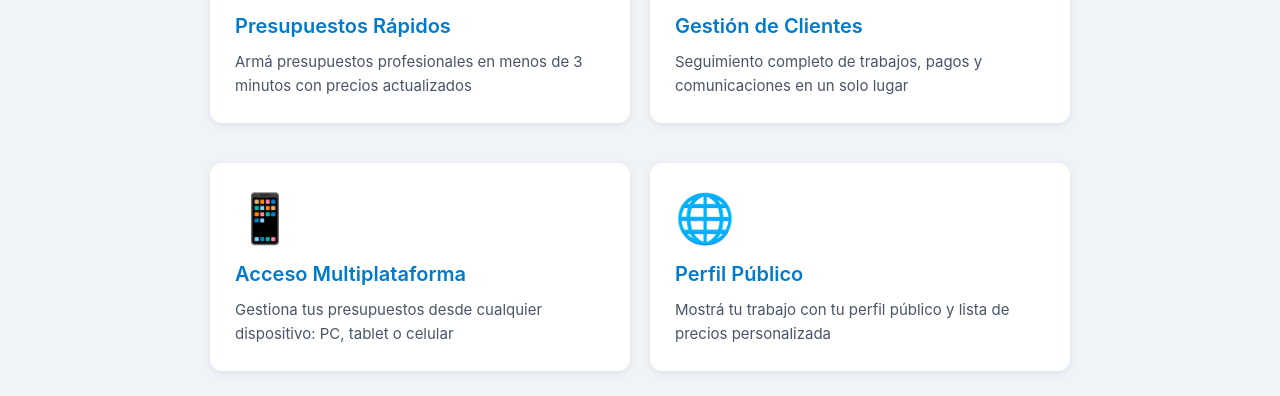
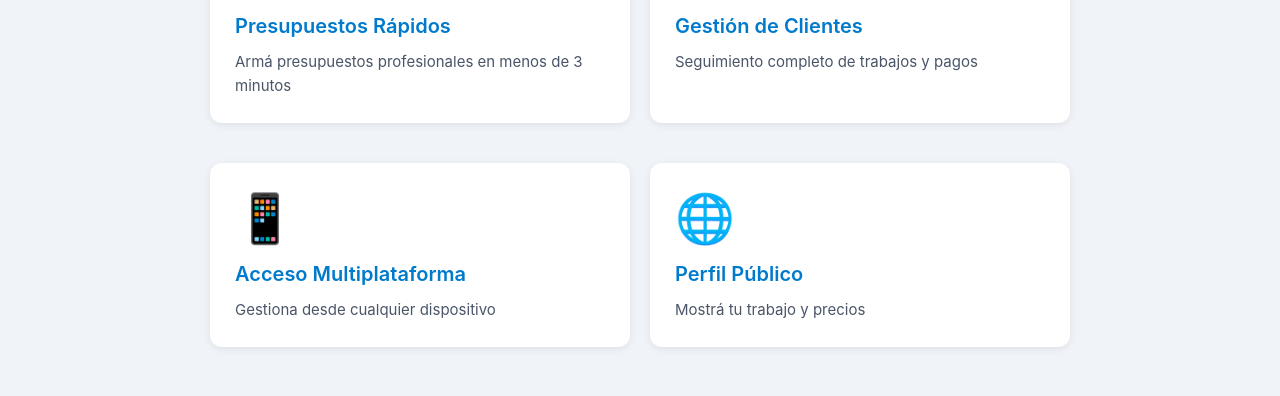
Before and after one commit to Emanuelnaon/electroapp-react, a React (Create React App) app: page / in a window 1280 px wide. Shown: the part 374-770 px from the top of the page. Built offline with nearby package versions, Linux system fonts and the light colour scheme; no server answers; the database is empty.

Commit message:
borrado testsupabase de app.js

```diff
--- a/src/App.js
+++ b/src/App.js
@@ -3,7 +3,6 @@ import Header from './Header';
 import Footer from './Footer';
 import BenefitCard from './BenefitCard';
 import WaitlistForm from './WaitlistForm';
-import TestSupabase from './TestSupabase';
 
 function App() {
   return (
@@ -12,8 +11,6 @@ function App() {
         titulo="ElectroApp"
         subtitulo="Un sistema de gestión gratis para electricistas."
       />
-
-      <TestSupabase />
 
       <main className={styles.main}>
         <h2 className={styles.sectionTitle}>
@@ -24,25 +21,25 @@ function App() {
           <BenefitCard
             emoji="📋"
             titulo="Presupuestos Rápidos"
-            descripcion="Armá presupuestos profesionales en menos de 3 minutos con precios actualizados"
+            descripcion="Armá presupuestos profesionales en menos de 3 minutos"
           />
 
           <BenefitCard
             emoji="👥"
             titulo="Gestión de Clientes"
-            descripcion="Seguimiento completo de trabajos, pagos y comunicaciones en un solo lugar"
+            descripcion="Seguimiento completo de trabajos y pagos"
           />
 
           <BenefitCard
             emoji="📱"
             titulo="Acceso Multiplataforma"
-            descripcion="Gestiona tus presupuestos desde cualquier dispositivo: PC, tablet o celular"
+            descripcion="Gestiona desde cualquier dispositivo"
           />
 
           <BenefitCard
             emoji="🌐"
             titulo="Perfil Público"
-            descripcion="Mostrá tu trabajo con tu perfil público y lista de precios personalizada"
+            descripcion="Mostrá tu trabajo y precios"
           />
         </div>
 
```
